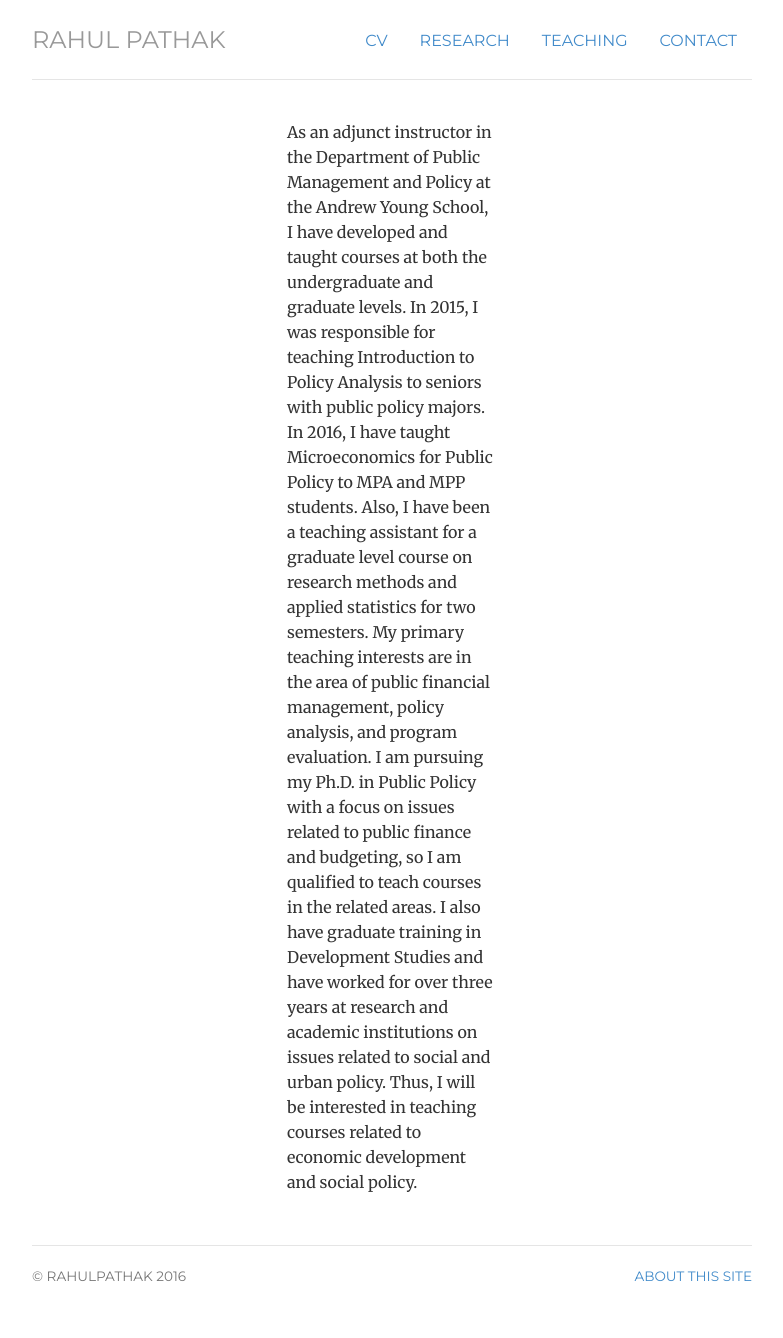
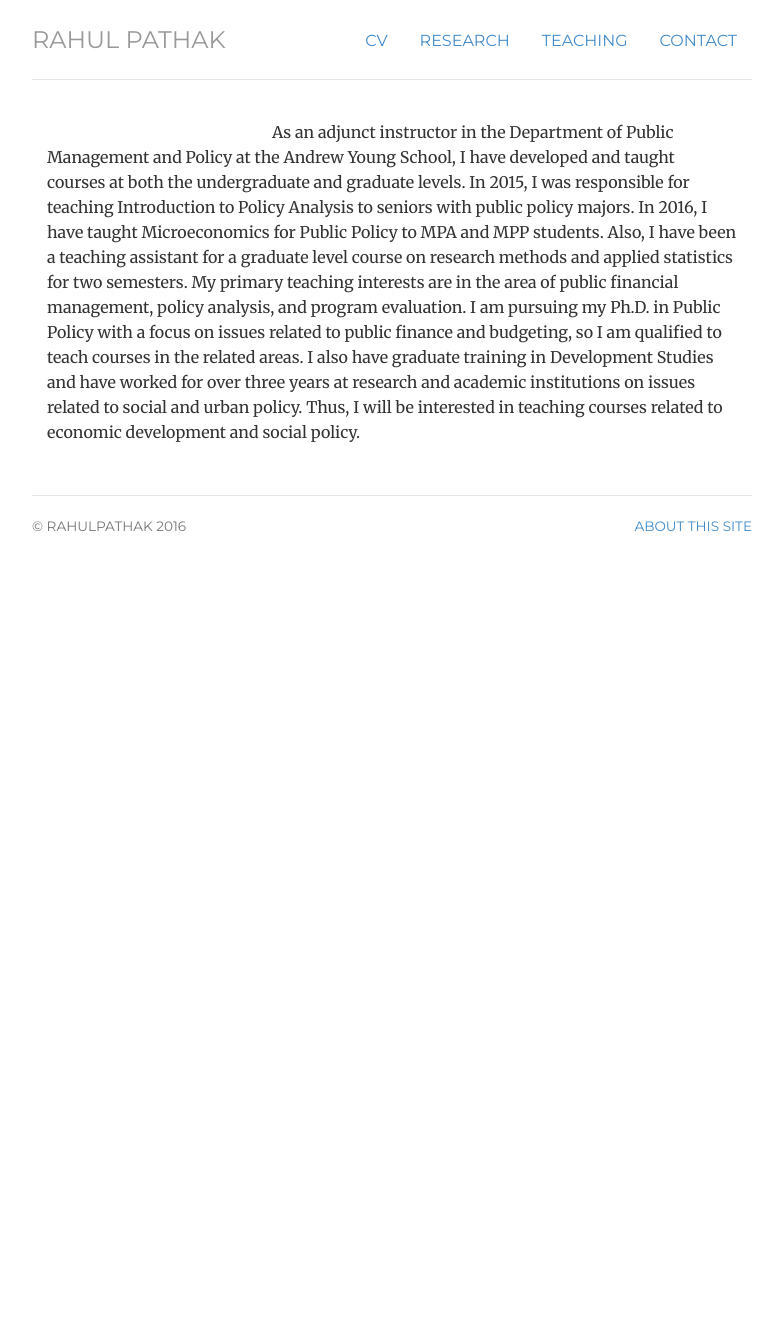
Before and after one commit to pathak-rahul/pathak-rahul.github.io, a Jekyll site: the page built from teaching/index.html, in a window 1280 px wide. Shown: the whole page, without its empty margins (248-1031 px from the left). Built offline with Jekyll 4.4.1, drawn with Linux system fonts in a browser that asks for light colours; after the commit the page ends 900 px from its top, so only the background shows below that.

Commit message:
Update index.html

```diff
--- a/teaching/index.html
+++ b/teaching/index.html
@@ -6,7 +6,7 @@
 <div class="row marketing">
 	<div class="col-sm-4">
 	</div>
-	<div itemscope itemtype="http://data-vocabulary.org/Person" class="col-sm-4">
+	<div itemscope itemtype="http://data-vocabulary.org/Person" class="col-sm-12">
 
 
 	<p class-"lead"> As an adjunct instructor in the Department of Public Management and Policy at the Andrew Young School, I have developed and taught courses at both the undergraduate and graduate levels. In 2015, I was responsible for teaching Introduction to Policy Analysis to seniors with public policy majors. In 2016, I have taught Microeconomics for Public Policy to MPA and MPP students. Also, I have been a teaching assistant for a graduate level course on research methods and applied statistics for two semesters.
```
